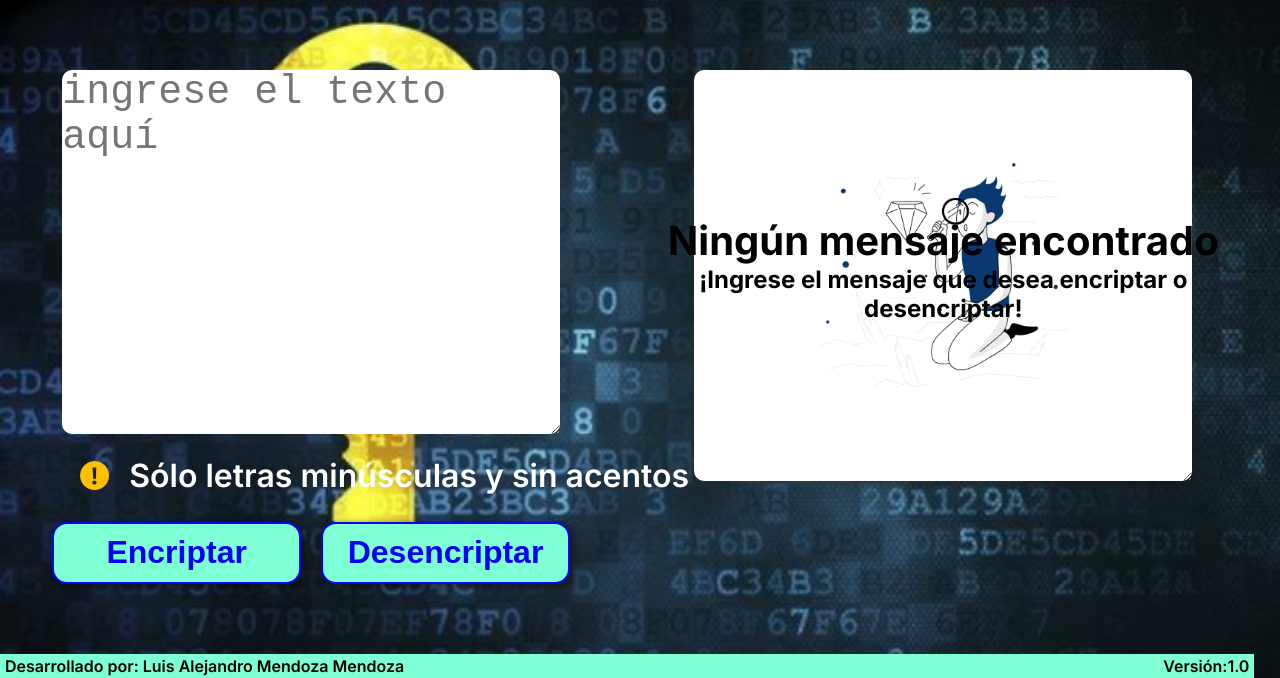
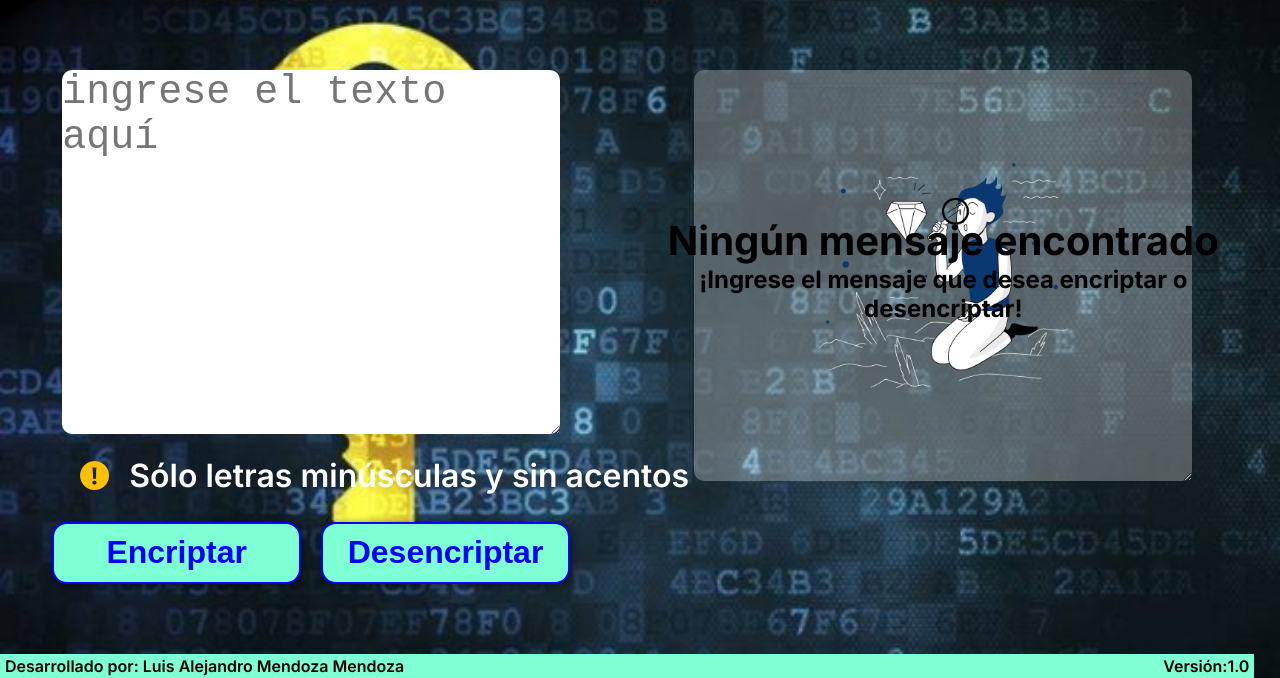
Before and after one commit to LuisMendoza1979/EncriptadorVersionMobileDesktop, a plain HTML site: page index.html in a window 1280 px wide. Shown: the part 124-802 px from the top of the page. Drawn offline with Linux system fonts and the light colour scheme.

Commit message:
Update index.html
Deshabilitando la caja del mensaje, para que el usuario no pueda escribir en ella antes de hacer uso del botón encriptar o desencriptar

```diff
--- a/index.html
+++ b/index.html
@@ -30,7 +30,7 @@
         </section>
 
         <section class="seccion_segunda">
-            <textarea name="TextoAdesencriptar" class="mensaje" rows="20" cols="30"></textarea>
+            <textarea name="TextoAdesencriptar" class="mensaje" rows="20" cols="30" disabled></textarea>
             <div class="instrucciones_mensaje">
                 <h2>Ningún mensaje encontrado</h2>
                 <h3>¡Ingrese el mensaje que desea encriptar o <br>desencriptar!</h3>
```
